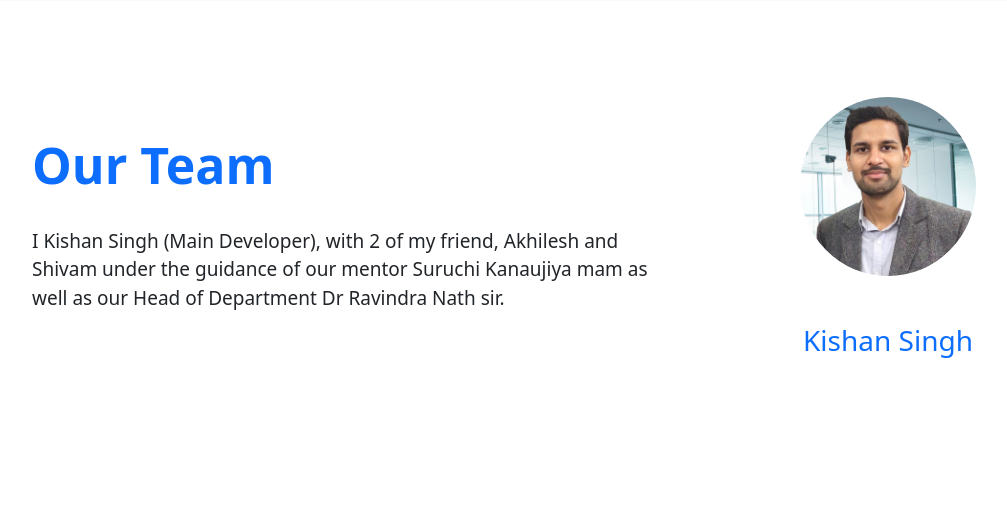
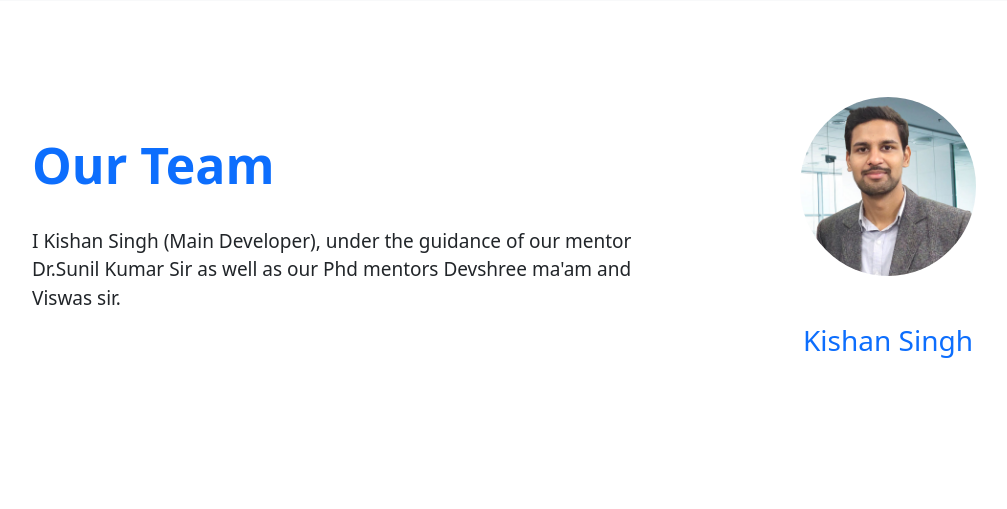
Before and after one commit to kishan-singh-code/Movie-Success-Prediction, a Django app: page /about in a window 1280 px wide. Shown: the part 661-1170 px from the top of the page, without its empty margins (50-1057 px from the left). Run offline with Django 3.2, Linux system fonts and the light colour scheme; some libraries are stand-ins or nearby versions.

Commit message:
edit About
edit About

```diff
--- a/templates/about.html
+++ b/templates/about.html
@@ -56,8 +56,7 @@ In this project, which was collaboratively made and designed by both students an
             <div class="col-lg-7">
                 <h1 class="h2 py-4 text-primary typo-space-line" style="font-size: 50px;font-weight: 600;">Our Team</h1>
 <p class="light-300" style="font-size: 19px;font-weight: 500;">
-I Kishan Singh (Main Developer), with 2 of my friend, Akhilesh and
-Shivam under the guidance of our mentor Suruchi Kanaujiya mam as well as our Head of Department Dr Ravindra Nath sir.</p>
+I Kishan Singh (Main Developer), under the guidance of our mentor Dr.Sunil Kumar Sir as well as our Phd mentors Devshree ma'am and Viswas sir.</p>
             </div>
              <div class="col-lg-1">
             </div>
```
